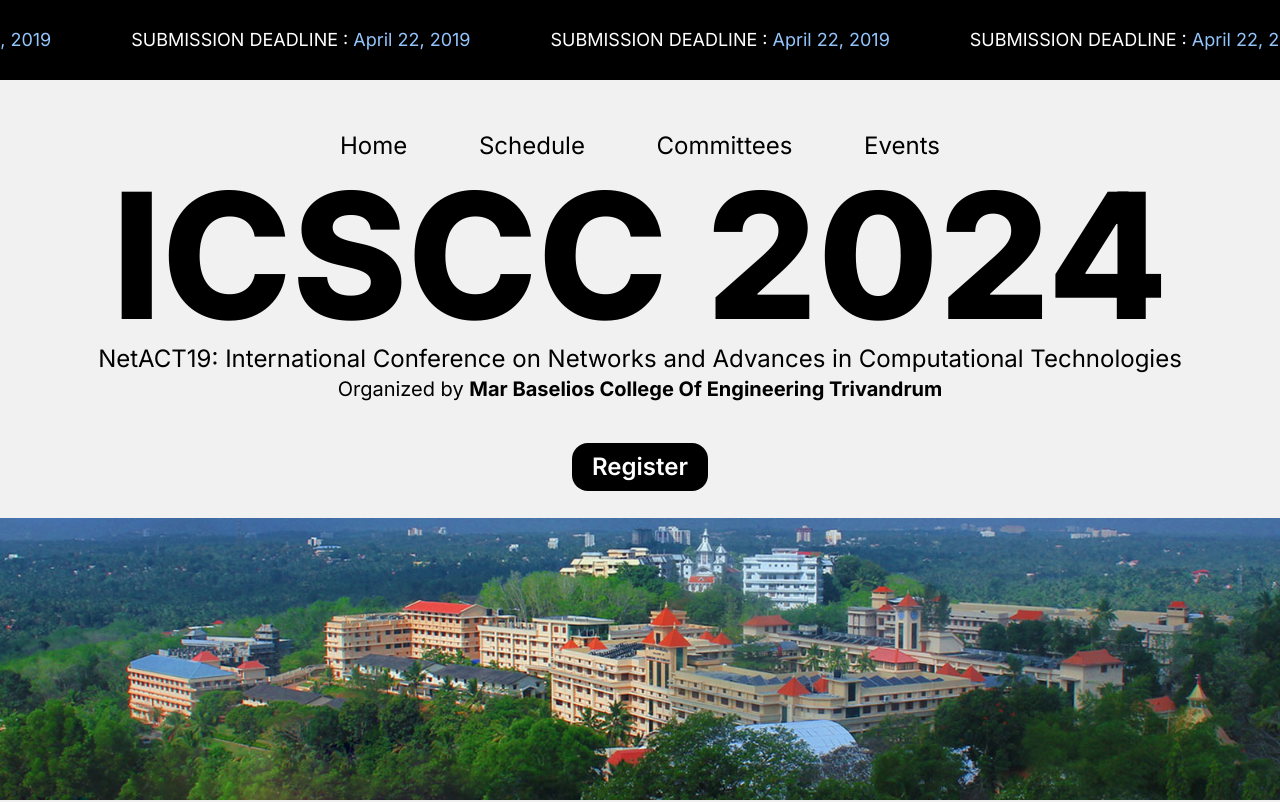
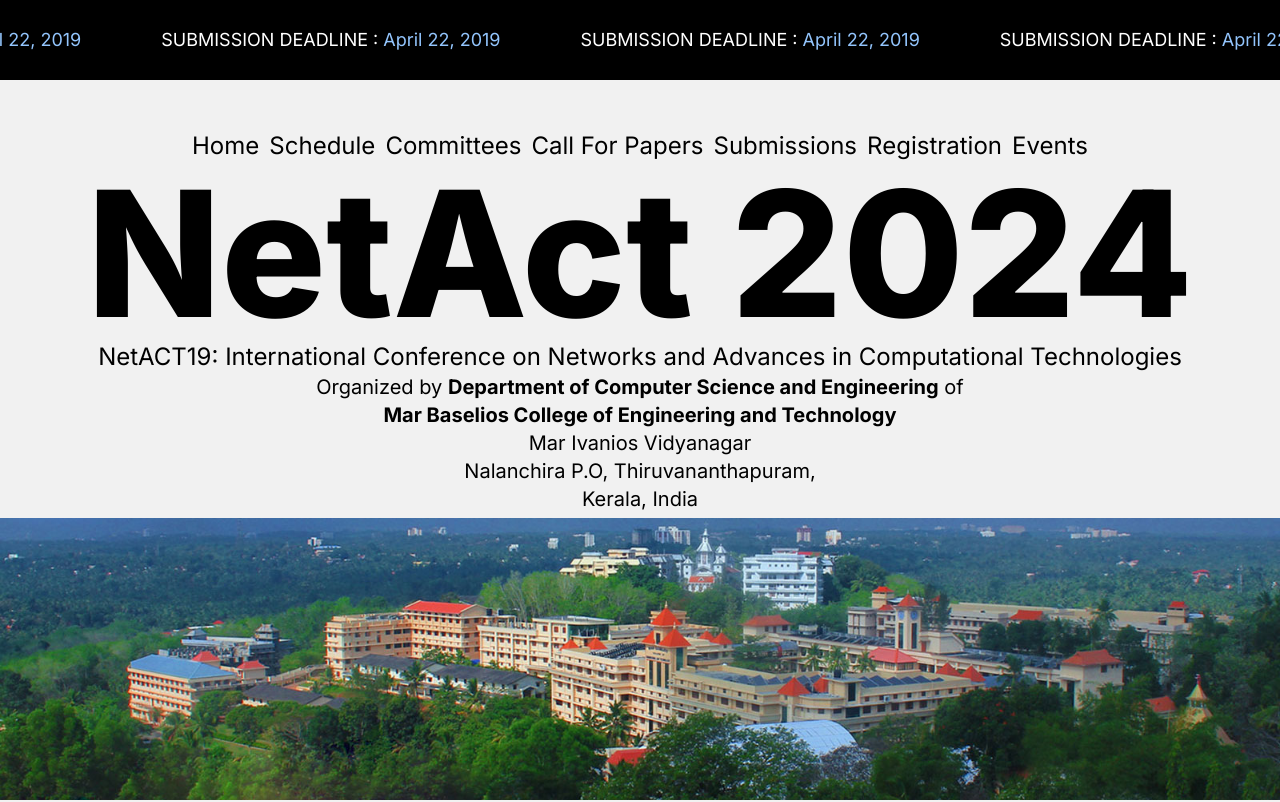
Before and after one commit to Deflated-Pappadam/ICSCC, a Next.js app: page / in a window 1280 px wide. Shown: the top 802 px of the page. Built offline with nearby package versions, Linux system fonts and the light colour scheme.

Commit message:
update: navbar_links

```diff
--- /dev/null
+++ b/app/call-for-papers/page.tsx
@@ -0,0 +1,11 @@
+import React from 'react'
+
+function page() {
+  return (
+    <div className='bg-white'>
+       To be announced
+    </div>
+  )
+}
+
+export default page
--- a/app/page.tsx
+++ b/app/page.tsx
@@ -32,18 +32,22 @@
 
         <div className="flex-1 flex flex-col items-center justify-center">
           <h1 className="text-7xl md:text-8xl xl:text-[175px] font-extrabold text-center">
-            ICSCC 2024
+            NetAct 2024
           </h1>
           <div className="text-2xl text-center">
             NetACT19: International Conference on Networks and Advances in
             Computational Technologies
           </div>
           <h3 className="text-xl text-center">
-            Organized by <b>Mar Baselios College Of Engineering Trivandrum</b>
+            Organized by <b>Department of Computer Science and Engineering</b> of <br/>
+            <b>Mar Baselios College of Engineering and Technology</b> <br/>
+            Mar Ivanios Vidyanagar <br />
+            Nalanchira P.O, Thiruvananthapuram, <br />
+            Kerala, India
           </h3>
-          <button className="mb-5 mt-10 text-2xl bg-black hover:bg-slate-700 text-white rounded-2xl px-5 py-2 font-semibold">
+          {/* <button className="mb-5 mt-10 text-2xl bg-black hover:bg-slate-700 text-white rounded-2xl px-5 py-2 font-semibold">
             Register
-          </button>
+          </button> */}
         </div>
         <div className="flex md:w-full md:h-full h-[250px] w-[800px] justify-center ">
           <Image src={landingBanner} alt="" placeholder="blur" />
@@ -125,7 +129,7 @@
         </div>
       </section>
       <br className="text-black" />
-      <section id="speakers" className="md:h-full my-10 mx-auto max-w-[90%]">
+      {/* <section id="speakers" className="md:h-full my-10 mx-auto max-w-[90%]">
         <div>
           <div className="text-2xl py-6 bg-black text-white  sm:text-black sm:bg-transparent md:text-[50px] font-semibold text-center my-10">
             Speakers
@@ -169,7 +173,7 @@
             />
           </div>
         </div>
-      </section>
+      </section> */}
       <section id="tracks" className="md:h-full my-10 mx-auto max-w-[90%]">
         <div className="text-2xl py-4 bg-black text-white  md:text-black md:bg-transparent md:text-[50px] font-semibold text-center mt-5 md:my-10">
           Tracks
--- /dev/null
+++ b/app/registration/page.tsx
@@ -0,0 +1,11 @@
+import React from 'react'
+
+function page() {
+  return (
+    <div className='bg-white'>
+      To be announced
+    </div>
+  )
+}
+
+export default page
--- /dev/null
+++ b/app/submissions/page.tsx
@@ -0,0 +1,11 @@
+import React from 'react'
+
+function page() {
+  return (
+    <div className='bg-white'>
+      To be announced
+    </div>
+  )
+}
+
+export default page
--- a/components/NaviBar.tsx
+++ b/components/NaviBar.tsx
@@ -22,10 +22,13 @@
       id="nav"
       className="flex md:flex-row flex-col text-2xl w-full justify-center text-center pt-[50px] "
     >
-      <div className="md:flex hidden w-[30%] min-w-[600px] justify-between">
+      <div className="md:flex hidden w-[70%] min-w-[600px] justify-between">
         <a href="/">Home</a>
         <a href="/">Schedule</a>
         <a href="/committees">Committees</a>
+        <a href="/call-for-papers">Call For Papers</a>
+        <a href="/submissions">Submissions</a>
+        <a href="/registration">Registration</a>
         <a href="/">Events</a>
       </div>
       <div className="md:hidden flex w-[95%] justify-end ">
@@ -50,7 +53,7 @@
       </div>
       <div
         className="overflow-hidden md:hidden transition-all delay-600 bg-slate-100"
-        style={{ height: dropDown === "none" ? "0px" : "150px" }}
+        style={{ height: dropDown === "none" ? "0px" : "100%" }}
       >
         <div
           className="w-full  flex-col flex-end mt-5  "
@@ -60,6 +63,9 @@
             <a href="/">Home</a>
             <a href="/">Schedule</a>
             <a href="/committees">Committees</a>
+            <a href="/call-for-papers">Call For Papers</a>
+            <a href="/submissions">Submissions</a>
+            <a href="/registration">Registration</a>
             <a href="/">Events</a>
           </div>
         </div>
```
